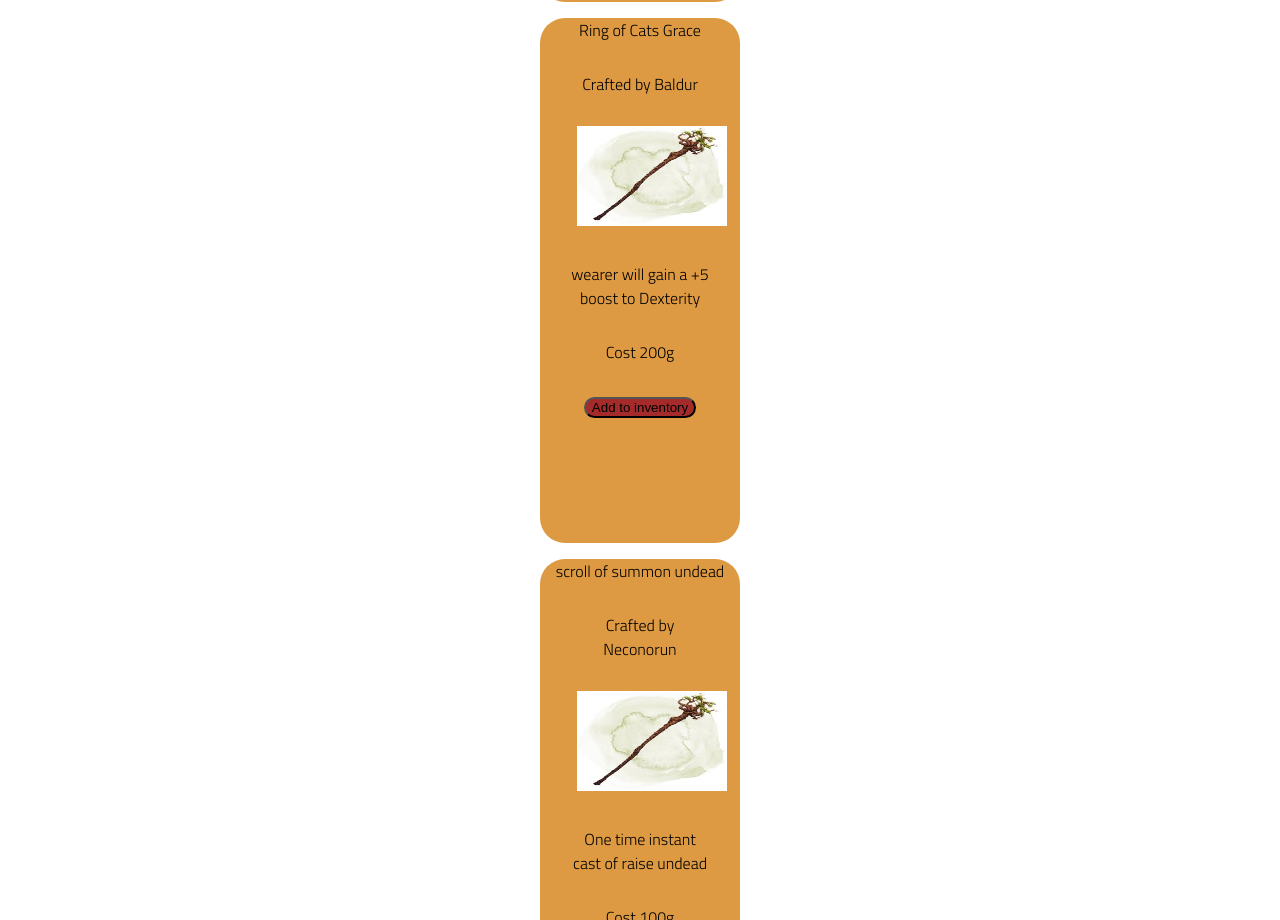
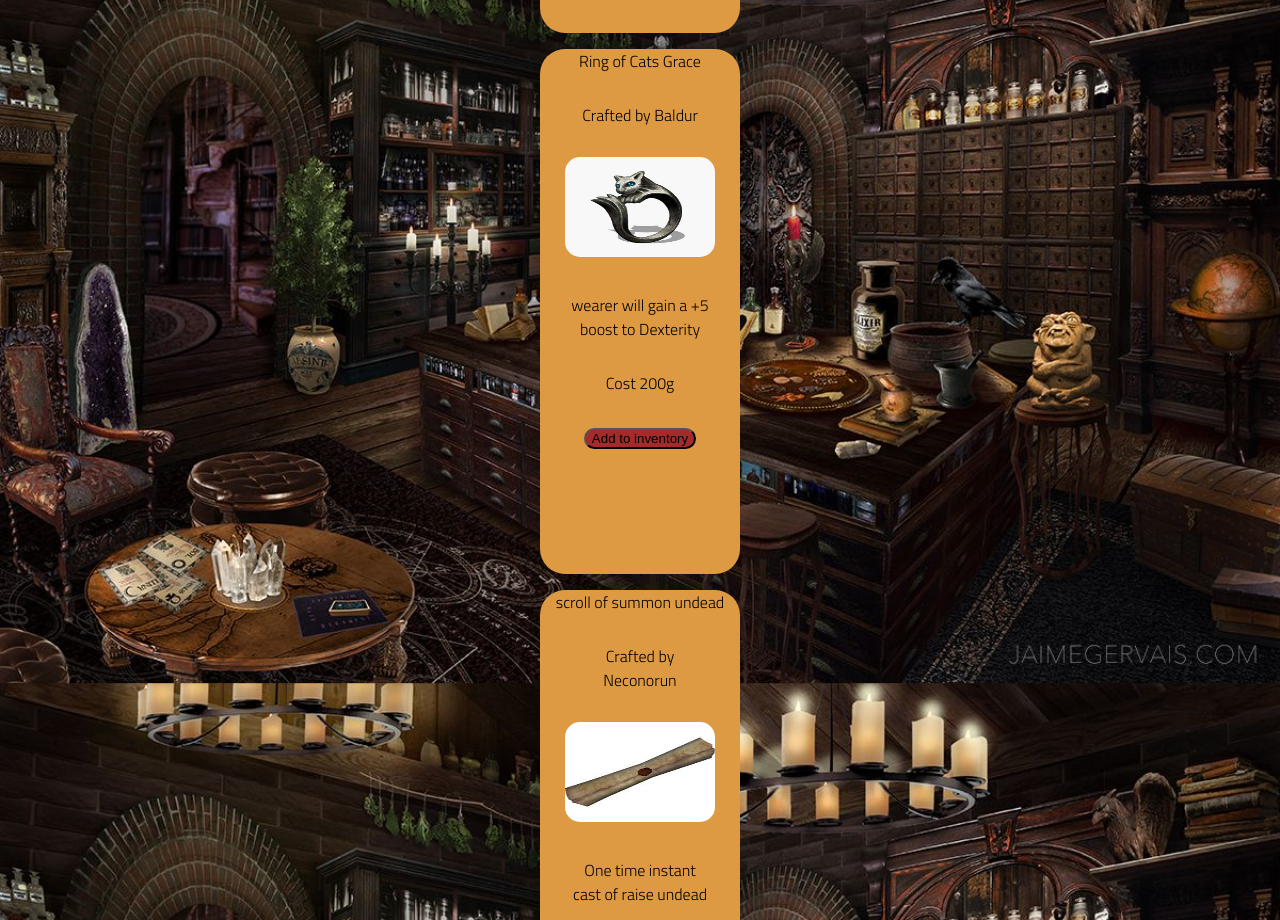
Before and after one commit to JustinMartin7x/lab-06-e-comerce-site, a plain HTML site: page index.html in a window 1280 px wide. Shown: the part 1880-2800 px from the top of the page. Drawn offline with Linux system fonts and the light colour scheme.

Commit message:
did more work and added style

```diff
--- a/data.js
+++ b/data.js
@@ -13,7 +13,7 @@ export const items = [
         id: '002',
         name: 'Bag of Holding',
         crafter: 'Cantune',
-        image: './assets/brambles.jpg',
+        image: './assets/bag.jpg',
         description: 'a ba that can hold up to +100 slots for your items',
         price: '25g',
         onSale: true,
@@ -22,7 +22,7 @@ export const items = [
         id: '003',
         name: 'Ring of Health + 1',
         crafter: 'Unknown',
-        image: './assets/brambles.jpg',
+        image: './assets/ring1.jpg',
         description: 'Wearer will be gain a +3 boost to health',
         price: '150g',
         onSale: false,
@@ -31,7 +31,7 @@ export const items = [
         id: '004',
         name: 'Ring of Cats Grace',
         crafter: 'Baldur',
-        image: './assets/brambles.jpg',
+        image: './assets/catring1.jpg',
         description: 'wearer will gain a +5 boost to Dexterity',
         price: '200g',
         onSale: false,
@@ -40,7 +40,7 @@ export const items = [
         id: '005',
         name: 'scroll of summon undead',
         crafter: 'Neconorun',
-        image: './assets/brambles.jpg',
+        image: './assets/scroll.jpg',
         description: 'One time instant cast of raise undead',
         price: '100g',
         onSale: true,
@@ -49,7 +49,7 @@ export const items = [
         id: '006',
         name: 'Potion of Greater Vitality',
         crafter: 'Finnius Philactry',
-        image: './assets/brambles.jpg',
+        image: './assets/potion1.jpg',
         description: 'when consumed grants perminant +3 to constition ',
         price: '1000g',
         onSale: false,
@@ -58,7 +58,7 @@ export const items = [
         id: '007',
         name: 'locked Box',
         crafter: 'unknown',
-        image: './assets/brambles.jpg',
+        image: './assets/box.jpg',
         description: 'no one has been able to open this box. its contents are unknown.',
         price: '5g',
         onSale: true,
--- a/index.html
+++ b/index.html
@@ -13,19 +13,17 @@
 </head>
 
 <body>
-    <!-- <header>
+    <header>
+        <h2>Madagans Shop of Goods</h2>
         <div class="gutter-right logo">
-            <img src="assets/big-logo.png"/>
+            <img src="./assets/logo.webp"/>
         </div>
-    </header> -->
+    </header>
     <main>
         <section class="main-section">
 <img class="main-logo" src="assets/logo.webp"/>
-            <br>
-            <br>
+
             <ul id="lists">
-
-
             </ul>
         </section>
     </main>
--- a/styles/style.css
+++ b/styles/style.css
@@ -29,6 +29,9 @@ body {
 }
 
 main {
+    background-image: url(../assets/background.jpg);
+    background-attachment: fixed;
+    background-size: cover;
     display: flex;
     flex-direction: column;
     justify-content: center;
@@ -37,7 +40,7 @@ main {
 }
 
 section {
-    background-color: var(--color5);
+
     width: 1000px;
     max-width: 80%;
     display: flex;
@@ -48,13 +51,12 @@ section {
     padding-bottom: var(--gutter);
     margin-top: var(--gutter);
     margin-bottom: var(--gutter);
-    border: solid 2px var(--color1);
+
 }
 
 header {
     display: flex;
     justify-content: flex-end;
-    background-color: var(--color3);
     height: var(--header-height);
     box-shadow: var(--shadow);
 }
@@ -146,7 +148,7 @@ p {
 
 
 img {
-      margin-left: 1.5em;
+    border-radius: 15px;
       height: 100px;
       width: 150px;
   }
```
Also changed, not shown: assets/Potion1.jpg (added), assets/background.jpg (added), assets/bag.jpg (added), assets/box.jpg (added), assets/catring1.jpg (added), assets/ring1.jpg (added), assets/scroll.jpg (added).
